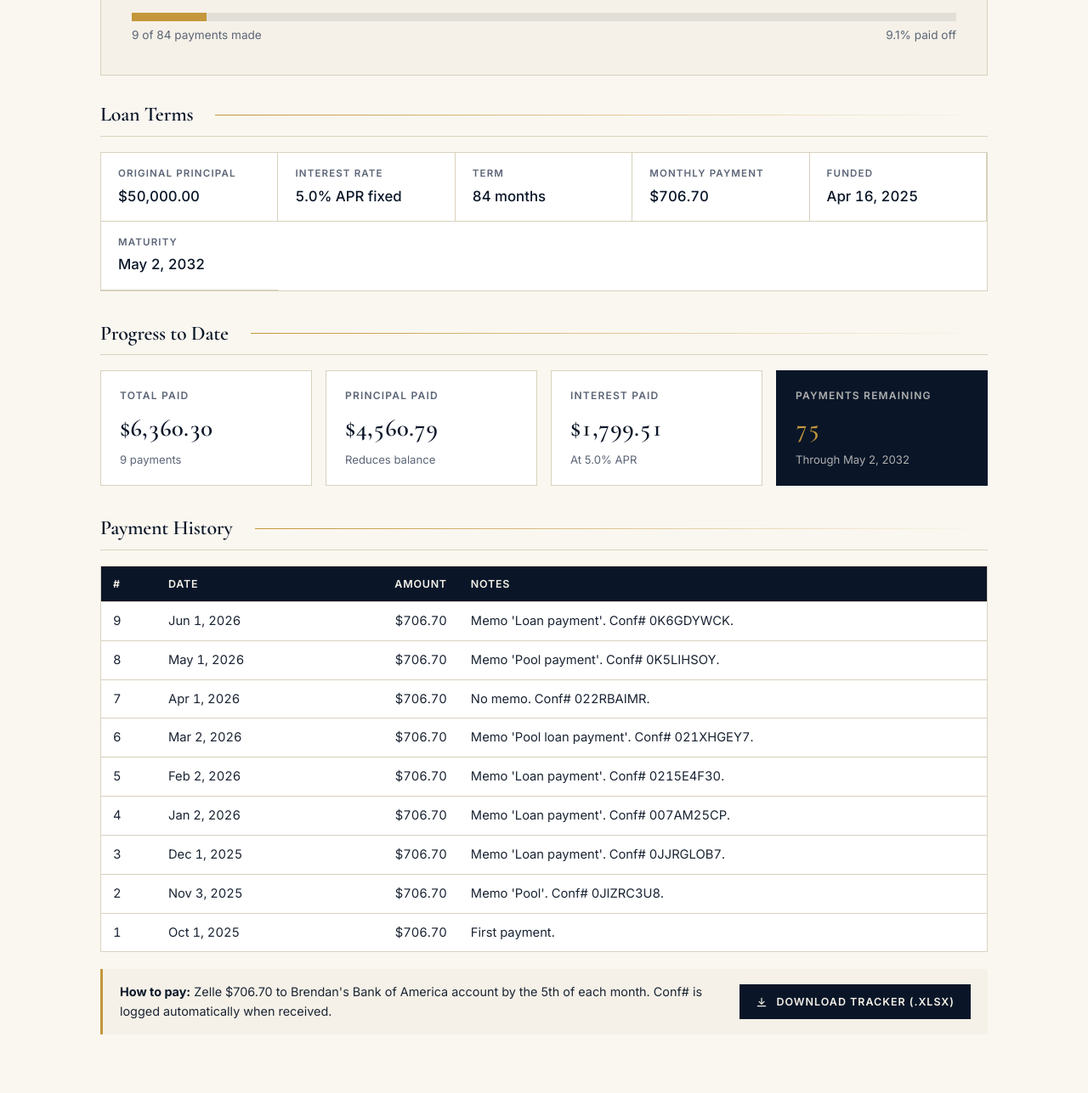
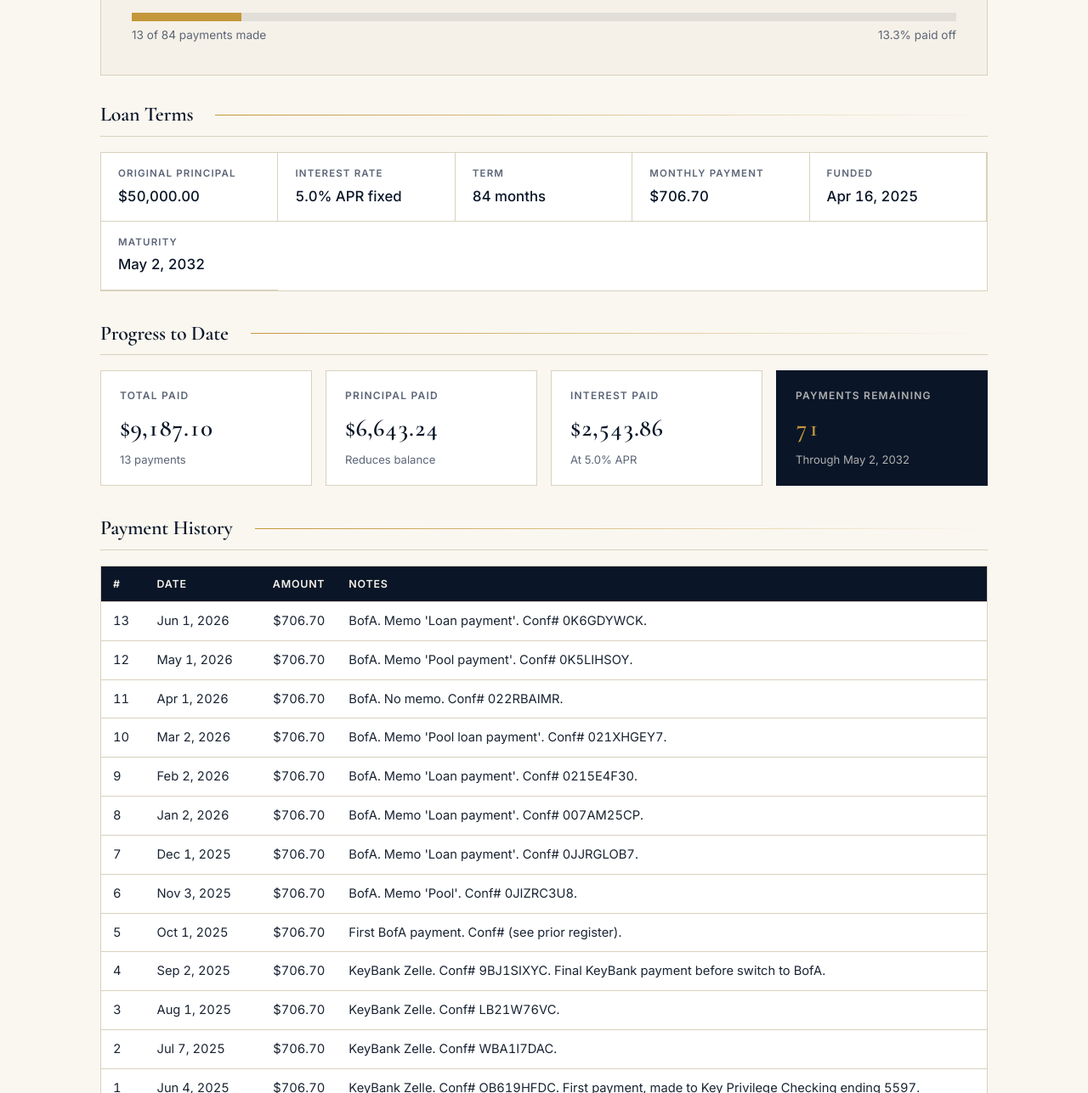
Before and after one commit to brendanterence-pandoc/brendoslife-site, a website: page public/marcela/index.html in a window 1280 px wide. Shown: the part 348-1635 px from the top of the page at 85% size. Drawn offline with nearby package versions, Linux system fonts and the light colour scheme.

Commit message:
Update Marcela page — 13 payments, balance $43,356.76, KeyBank backfill, forbearance removed

```diff
--- a/public/marcela/index.html
+++ b/public/marcela/index.html
@@ -129,8 +129,8 @@
     <div class="hero-grid">
       <div>
         <div class="label">Current Principal Balance</div>
-        <div class="number">$45,439.21</div>
-        <div class="sub">Down $4,560.79 from the original $50,000 principal</div>
+        <div class="number">$43,356.76</div>
+        <div class="sub">Down $6,643.24 from the original $50,000 principal</div>
       </div>
       <div>
         <div class="label">Next Payment Due</div>
@@ -138,10 +138,10 @@
         <div class="sub">Sunday, July 5, 2026</div>
       </div>
     </div>
-    <div class="progress"><div class="bar" style="width:9.1%"></div></div>
+    <div class="progress"><div class="bar" style="width:13.3%"></div></div>
     <div class="progress-meta">
-      <span>9 of 84 payments made</span>
-      <span>9.1% paid off</span>
+      <span>13 of 84 payments made</span>
+      <span>13.3% paid off</span>
     </div>
   </div>
 
@@ -160,10 +160,10 @@
   <section class="block">
     <h2>Progress to Date</h2>
     <div class="card-grid">
-      <div class="card"><div class="label">Total Paid</div><div class="value">$6,360.30</div><div class="meta">9 payments</div></div>
-      <div class="card"><div class="label">Principal Paid</div><div class="value">$4,560.79</div><div class="meta">Reduces balance</div></div>
-      <div class="card"><div class="label">Interest Paid</div><div class="value">$1,799.51</div><div class="meta">At 5.0% APR</div></div>
-      <div class="card accent"><div class="label">Payments Remaining</div><div class="value">75</div><div class="meta">Through May 2, 2032</div></div>
+      <div class="card"><div class="label">Total Paid</div><div class="value">$9,187.10</div><div class="meta">13 payments</div></div>
+      <div class="card"><div class="label">Principal Paid</div><div class="value">$6,643.24</div><div class="meta">Reduces balance</div></div>
+      <div class="card"><div class="label">Interest Paid</div><div class="value">$2,543.86</div><div class="meta">At 5.0% APR</div></div>
+      <div class="card accent"><div class="label">Payments Remaining</div><div class="value">71</div><div class="meta">Through May 2, 2032</div></div>
     </div>
   </section>
 
@@ -178,58 +178,82 @@
       </tr></thead>
       <tbody>
     <tr>
-      <td>9</td>
+      <td>13</td>
       <td>Jun 1, 2026</td>
       <td class="num">$706.70</td>
-      <td>Memo &#39;Loan payment&#39;. Conf# 0K6GDYWCK.</td>
+      <td>BofA. Memo &#39;Loan payment&#39;. Conf# 0K6GDYWCK.</td>
+    </tr>
+    <tr>
+      <td>12</td>
+      <td>May 1, 2026</td>
+      <td class="num">$706.70</td>
+      <td>BofA. Memo &#39;Pool payment&#39;. Conf# 0K5LIHSOY.</td>
+    </tr>
+    <tr>
+      <td>11</td>
+      <td>Apr 1, 2026</td>
+      <td class="num">$706.70</td>
+      <td>BofA. No memo. Conf# 022RBAIMR.</td>
+    </tr>
+    <tr>
+      <td>10</td>
+      <td>Mar 2, 2026</td>
+      <td class="num">$706.70</td>
+      <td>BofA. Memo &#39;Pool loan payment&#39;. Conf# 021XHGEY7.</td>
+    </tr>
+    <tr>
+      <td>9</td>
+      <td>Feb 2, 2026</td>
+      <td class="num">$706.70</td>
+      <td>BofA. Memo &#39;Loan payment&#39;. Conf# 0215E4F30.</td>
     </tr>
     <tr>
       <td>8</td>
-      <td>May 1, 2026</td>
+      <td>Jan 2, 2026</td>
       <td class="num">$706.70</td>
-      <td>Memo &#39;Pool payment&#39;. Conf# 0K5LIHSOY.</td>
+      <td>BofA. Memo &#39;Loan payment&#39;. Conf# 007AM25CP.</td>
     </tr>
     <tr>
       <td>7</td>
-      <td>Apr 1, 2026</td>
+      <td>Dec 1, 2025</td>
       <td class="num">$706.70</td>
-      <td>No memo. Conf# 022RBAIMR.</td>
+      <td>BofA. Memo &#39;Loan payment&#39;. Conf# 0JJRGLOB7.</td>
     </tr>
     <tr>
       <td>6</td>
-      <td>Mar 2, 2026</td>
+      <td>Nov 3, 2025</td>
       <td class="num">$706.70</td>
-      <td>Memo &#39;Pool loan payment&#39;. Conf# 021XHGEY7.</td>
+      <td>BofA. Memo &#39;Pool&#39;. Conf# 0JIZRC3U8.</td>
     </tr>
     <tr>
       <td>5</td>
-      <td>Feb 2, 2026</td>
+      <td>Oct 1, 2025</td>
       <td class="num">$706.70</td>
-      <td>Memo &#39;Loan payment&#39;. Conf# 0215E4F30.</td>
+      <td>First BofA payment. Conf# (see prior register).</td>
     </tr>
     <tr>
       <td>4</td>
-      <td>Jan 2, 2026</td>
+      <td>Sep 2, 2025</td>
       <td class="num">$706.70</td>
-      <td>Memo &#39;Loan payment&#39;. Conf# 007AM25CP.</td>
+      <td>KeyBank Zelle. Conf# 9BJ1SIXYC. Final KeyBank payment before switch to BofA.</td>
     </tr>
     <tr>
       <td>3</td>
-      <td>Dec 1, 2025</td>
+      <td>Aug 1, 2025</td>
       <td class="num">$706.70</td>
-      <td>Memo &#39;Loan payment&#39;. Conf# 0JJRGLOB7.</td>
+      <td>KeyBank Zelle. Conf# LB21W76VC.</td>
     </tr>
     <tr>
       <td>2</td>
-      <td>Nov 3, 2025</td>
+      <td>Jul 7, 2025</td>
       <td class="num">$706.70</td>
-      <td>Memo &#39;Pool&#39;. Conf# 0JIZRC3U8.</td>
+      <td>KeyBank Zelle. Conf# WBA1I7DAC.</td>
     </tr>
     <tr>
       <td>1</td>
-      <td>Oct 1, 2025</td>
+      <td>Jun 4, 2025</td>
       <td class="num">$706.70</td>
-      <td>First payment. </td>
+      <td>KeyBank Zelle. Conf# OB619HFDC. First payment, made to Key Privilege Checking ending 5597.</td>
     </tr>
       </tbody>
     </table>
```
Also changed, not shown: 1 other file.
